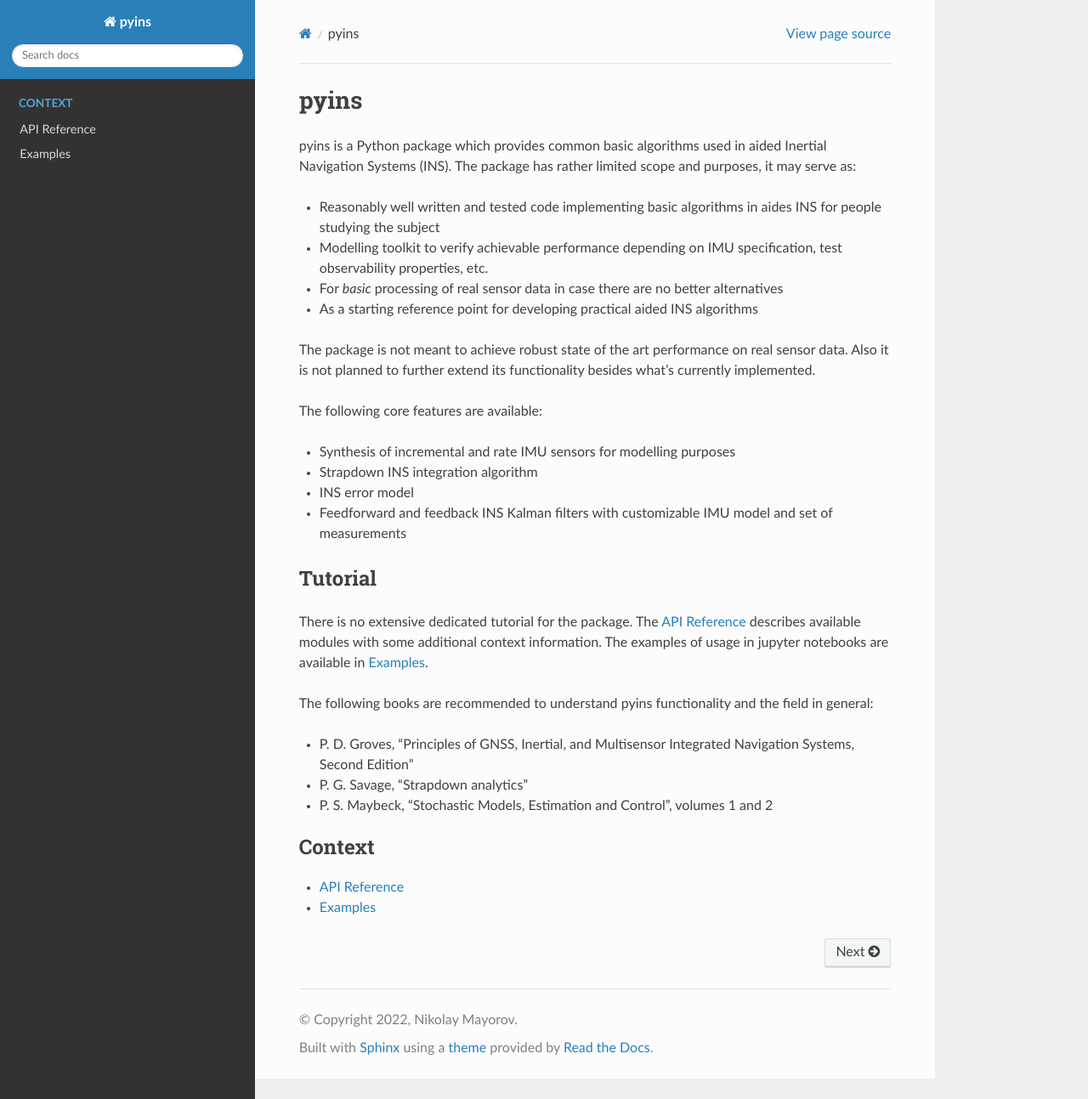
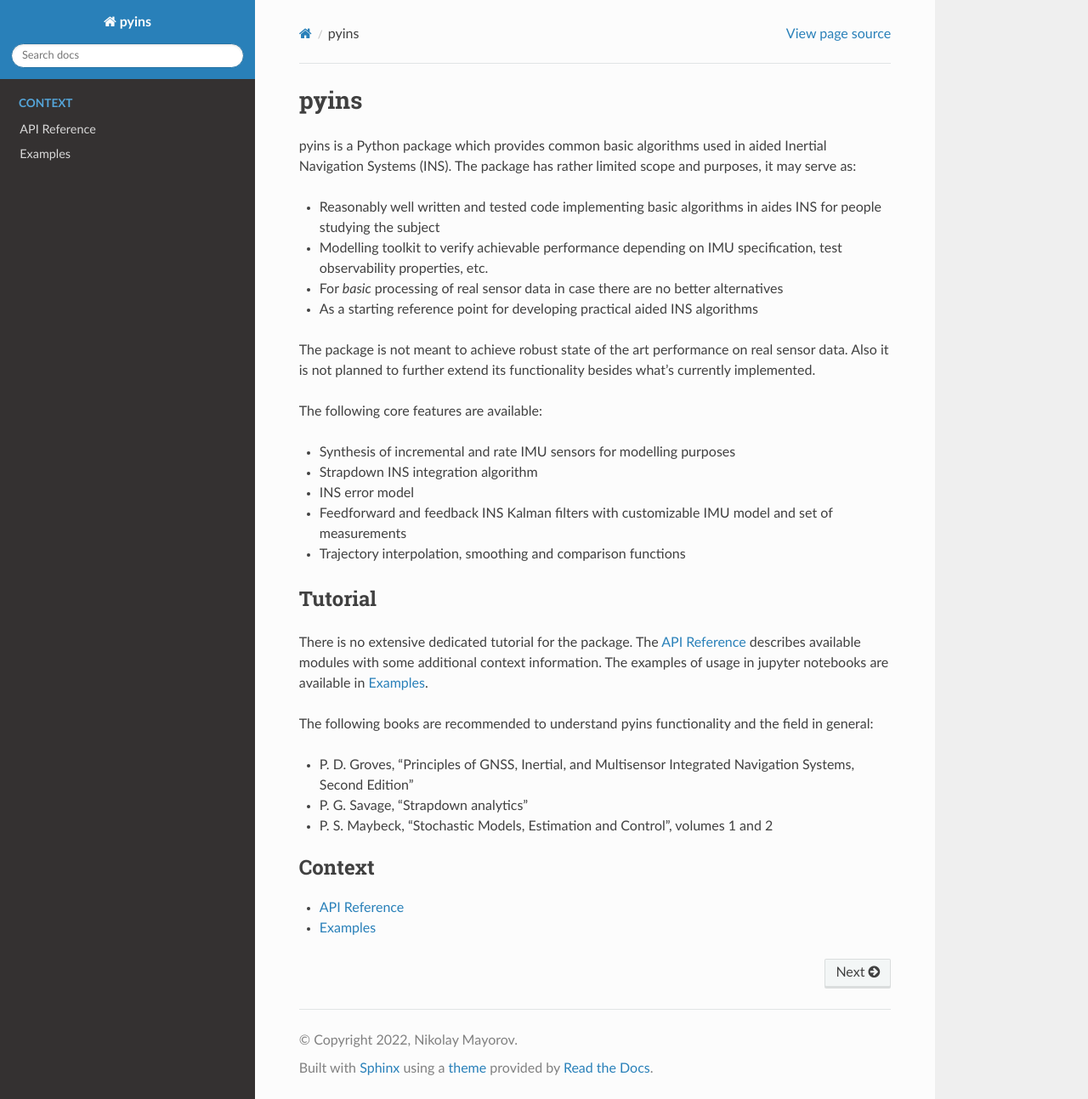
Before and after one commit to nmayorov/pyins, a Sphinx documentation site: the page built from doc/index.rst, in a window 1280 px wide and 1293 px high. Shown: the whole window at 85% size. Built offline with Sphinx 7.4.7 and the Read the Docs theme 2.0.0, drawn with Linux system fonts in a browser that asks for light colours.

Commit message:
DOC: Mention useful utility functions in index.rst

```diff
--- a/doc/index.rst
+++ b/doc/index.rst
@@ -24,6 +24,7 @@ The following core features are available:
 - INS error model
 - Feedforward and feedback INS Kalman filters with customizable IMU model and set of
   measurements
+- Trajectory interpolation, smoothing and comparison functions
 
 Tutorial
 ========
```
